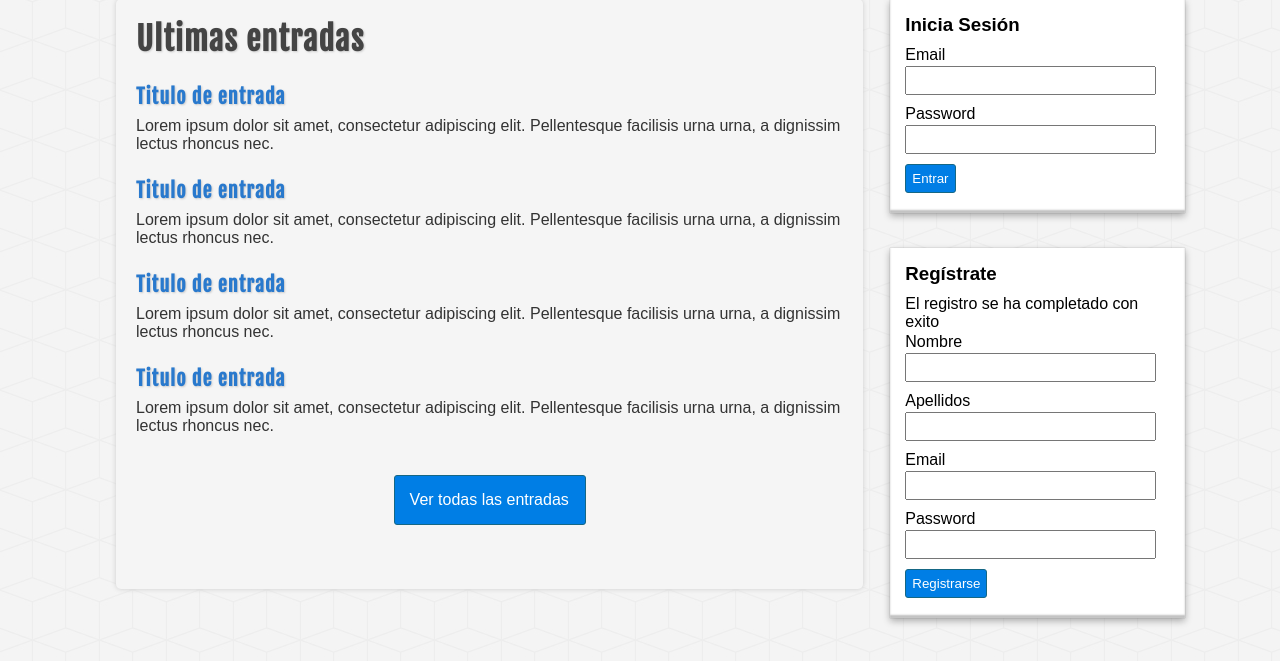
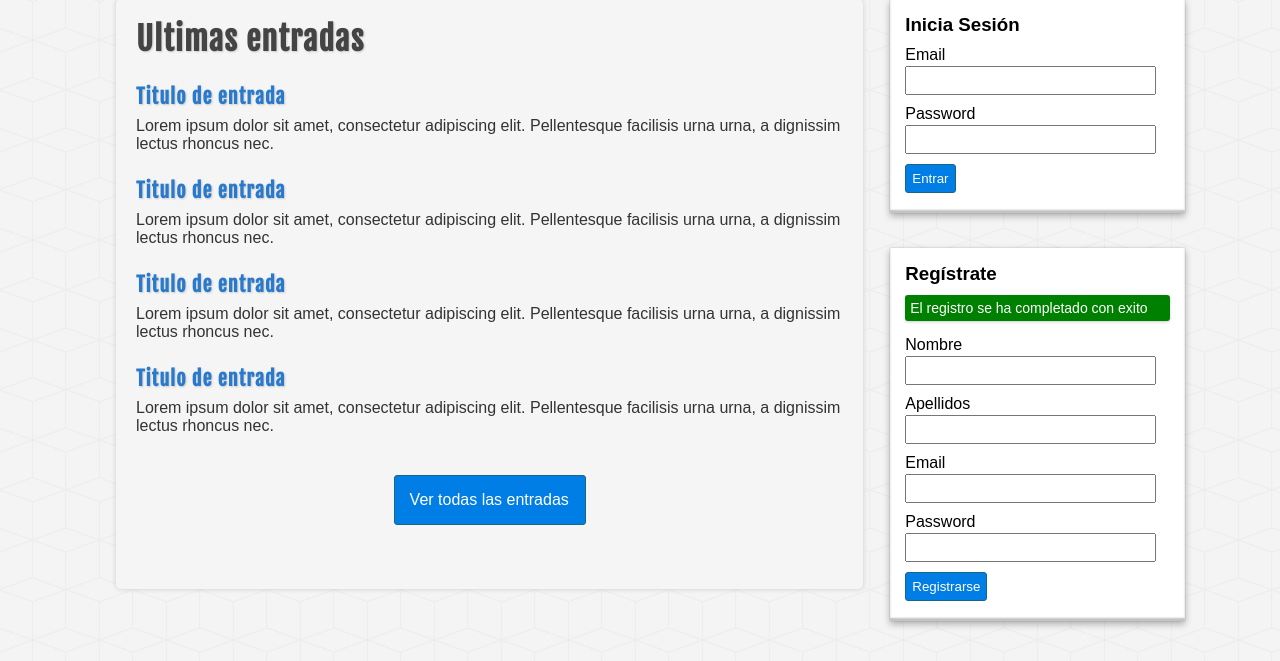
Before and after one commit to zero-skill/Blog, a PHP site: page / in a window 1280 px wide. Shown: the part 173-834 px from the top of the page. Run offline with PHP 8.4, Linux system fonts and the light colour scheme; the visitor is signed in with stand-in values (Sample User, id 1).

Commit message:
error css

```diff
--- a/assets/css/style.css
+++ b/assets/css/style.css
@@ -21,6 +21,18 @@
 
 body{
     background: url(../img/cubes.png) #F4F4F4;
+}
+.alerta{
+    padding: 5px;
+    font-size: 14px;
+    color: white;
+    background-color: green;
+    box-shadow: 0px 1px 3px #ccc;
+    margin-bottom: 15px;
+    border-radius: 3px;
+}
+.alerta-error{
+    background-color: red;
 }
 /*CABECERA*/
 #header{
--- a/includes/helper.php
+++ b/includes/helper.php
@@ -10,15 +10,16 @@ function mostrarError($error, $campo) {
 
 function borrarError() {
     $deleted = false;
+    if (isset($_SESSION['completado'])) {
+        $_SESSION['completado'] = null;
+        unset($_SESSION['completado']);
+        $deleted = true;
+    }
     if (isset($_SESSION['error'])) {
         $_SESSION['error'] = null;
         unset($_SESSION['error']);
         $deleted = true;
     }
-    if (isset($_SESSION['completado'])) {
-        $_SESSION['completado'] = null;
-        unset($_SESSION['completado']);
-        $deleted = true;
-    }
+
     return $deleted;
 }
```
